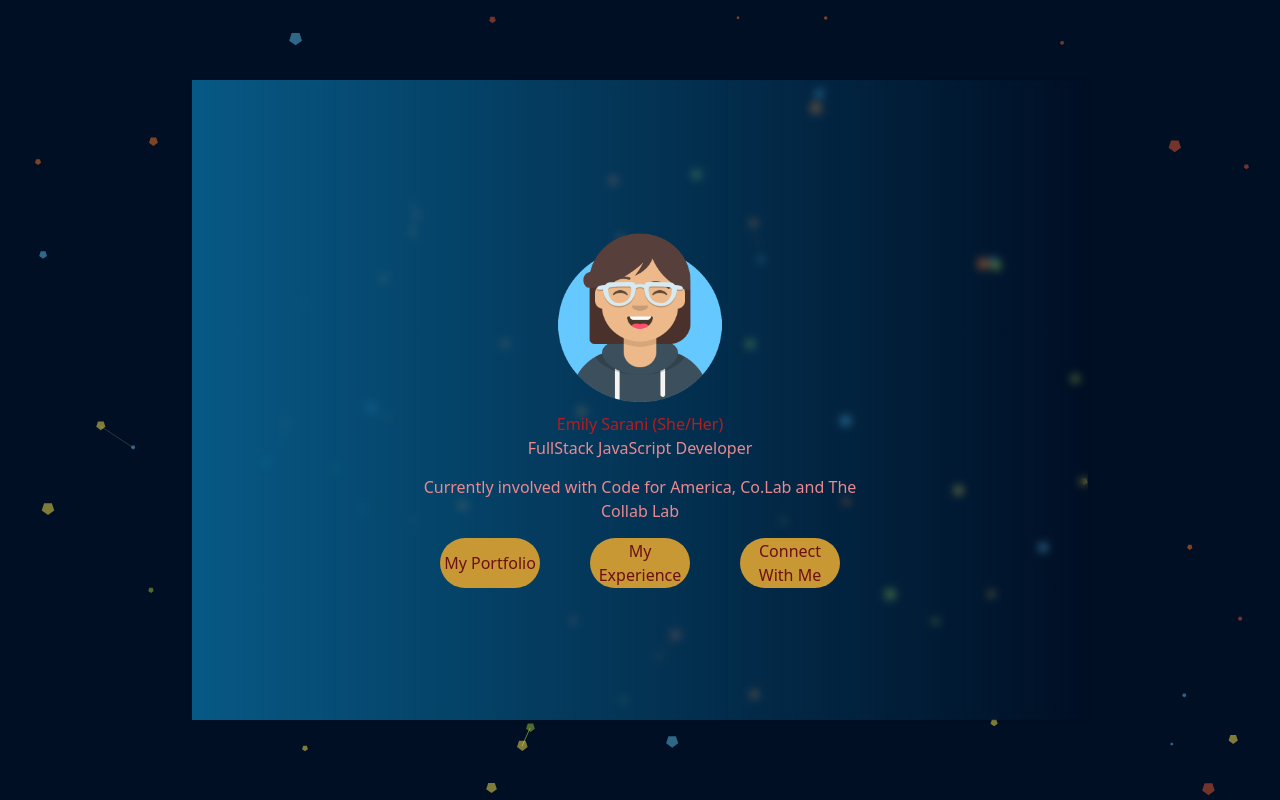
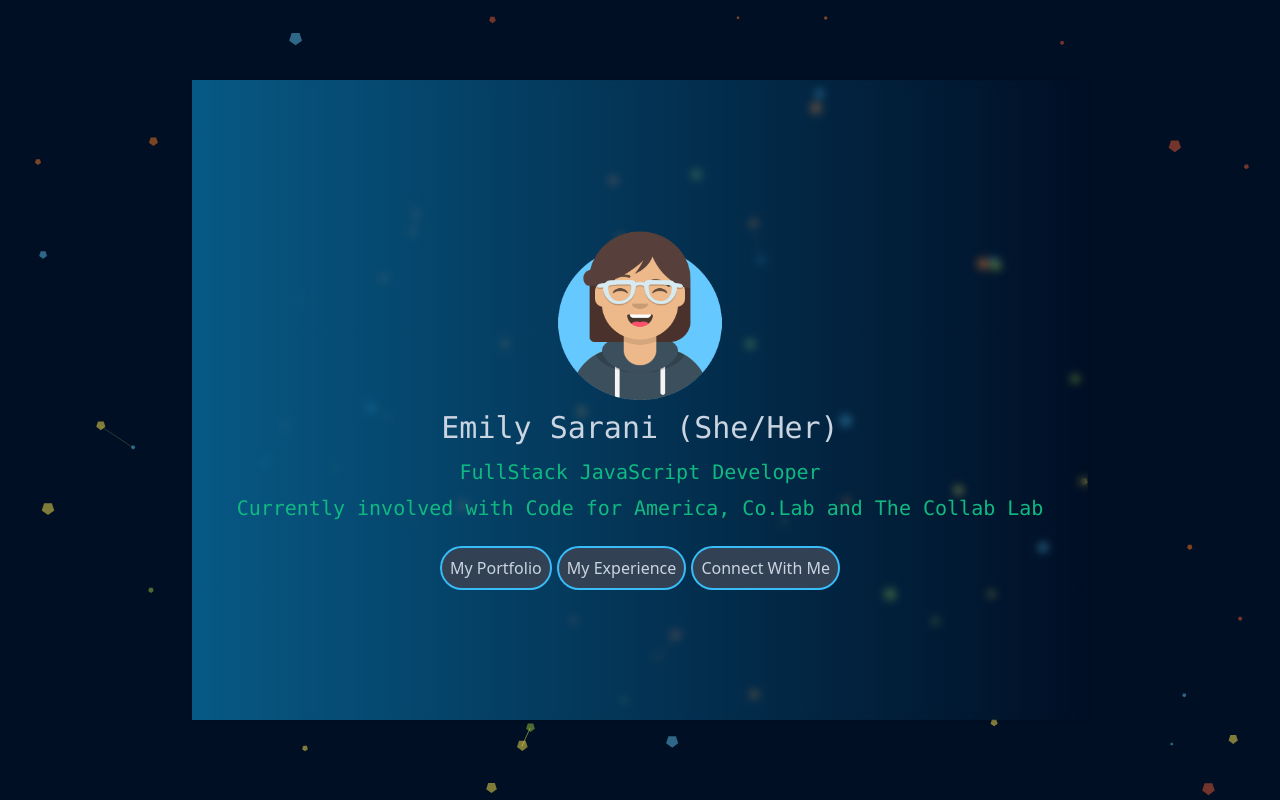
Before and after one commit to EmilyDSarani/resume-website, a React (Create React App) app: page / in a window 1280 px wide. Built offline with nearby package versions, Linux system fonts and the light colour scheme.

Commit message:
home page done

```diff
--- a/src/views/Home/Home.jsx
+++ b/src/views/Home/Home.jsx
@@ -12,24 +12,29 @@ export default class Home extends Component {
       <div className="flex items-center justify-center h-screen w-screen flex-col">
         <ParticlesMagic />
         {/* the brackets in tailwind allows you to use arbitary values */}
-        <div className="flex z-[9999] w-4/5 h-4/5 max-w-4xl justify-center bg-gradient-to-r from-sky-800 to-transparent backdrop-blur-sm shadow flex-col items-center">
+        <div className="flex z-[9999] w-5/6 sm:w-4/5 h-5/6 sm:h-4/5 max-w-4xl justify-center bg-gradient-to-r from-sky-800 to-transparent backdrop-blur-sm shadow flex-col items-center">
 
-          <img className={styles.me} src={me} alt="my avatar" />
-          <h1 className='text-red-700'>Emily Sarani (She/Her)</h1>
-          <p className={styles.bio}>FullStack JavaScript Developer</p>
-          <p className={styles.bio}>
+          <img className='h-[200px] w-[200px] p-2.5' src={me} alt="my avatar" />
+
+
+          <h1 className='text-slate-300 text-3xl text-center pb-3 font-mono'>Emily Sarani (She/Her)</h1>
+
+          <p className='text-emerald-500 font-mono text-xl pb-2 text-center'>FullStack JavaScript Developer</p>
+          <p className='text-emerald-500 font-mono text-xl pb-2 text-center'>
             {" "}
             Currently involved with Code for America, Co.Lab and The Collab Lab
           </p>
-          <div className={styles.buttonContainer}>
+
+          <div className='flex flex-col sm:flex-row justify-center sm:justify-between items-center w-[400px] pt-4'>
+
             <Link to="/portfolio">
-              <button>My Portfolio</button>
+              <button className='flex items-center justify-center border-2 border-sky-400 rounded-full p-2 bg-slate-700 text-slate-300 hover:border-slate-500 hover:bg-slate-900 hover:text-emerald-400'>My Portfolio</button>
             </Link>
             <Link to="/experience">
-              <button>My Experience</button>
+              <button className='flex items-center justify-center border-2 border-sky-400 rounded-full p-2 bg-slate-700 text-slate-300 hover:border-slate-500 hover:bg-slate-900 hover:text-emerald-400'>My Experience</button>
             </Link>
             <Link to="/contact">
-              <button>Connect With Me</button>
+              <button className='flex items-center justify-center border-2 border-sky-400 rounded-full p-2 bg-slate-700 text-slate-300 hover:border-slate-500 hover:bg-slate-900 hover:text-emerald-400'>Connect With Me</button>
             </Link>
           </div>
           {/* <Name /> */}
--- a/src/views/Home/Home.module.css
+++ b/src/views/Home/Home.module.css
@@ -7,7 +7,7 @@
     width: 100vw;
     flex-direction: column;
 } */
-.frost{
+/* .frost{
     z-index: 9999;
     width: 80%;
     max-width: 900px;
@@ -19,8 +19,8 @@
     box-shadow: 10px 10px 10px rgba(30,30,30,0.5);
     flex-direction: column;
     align-items: center;
-}
-.name{
+} */
+/* .name{
     color: var(--baby-powder);
     width: 100%;
     padding-bottom: -10px;
@@ -29,8 +29,8 @@
     text-align: center;
     justify-content: center;
 
-}
-.bio{
+} */
+/* .bio{
     color: var(--light-coral);
     width: 50%;
     padding-bottom: 15px;
@@ -44,13 +44,14 @@
     height: 200px;
     width: 200px;
     padding: 10px;
-}
-.buttonContainer{
+} */
+
+/* .buttonContainer{
     display: flex;
     justify-content: space-between;
     width: 400px;
-}
-
+} */
+/*
 button{
 
     height: 50px;
@@ -62,7 +63,7 @@ button:hover{
     color: var(--satin-sheen-gold);
     background-color: var(--persian-plum);
     cursor: pointer;
-}
+} */
 /* refector and get the frost base styles into app.css instead and also you can call two css files into one file */
 /* once v1.0.5 is done, then everything will be fixed, probably */
 @media only screen and (max-width: 540px){
--- a/src/views/Page/Contact.module.css
+++ b/src/views/Page/Contact.module.css
@@ -49,7 +49,7 @@
     width: 400px;
 }
 
-button{
+/* button{
     height: 50px;
     width: 100px;
     color:var(--persian-plum);
@@ -59,5 +59,5 @@ button:hover{
     color: var(--satin-sheen-gold);
     background-color: var(--persian-plum);
     cursor: pointer;
+} */
 }
-}
--- a/src/views/Page/Experience.module.css
+++ b/src/views/Page/Experience.module.css
@@ -68,7 +68,7 @@
     padding-top: 15px;
 }
 
-button{
+/* button{
 
     height: 50px;
     width: 100px;
@@ -79,5 +79,5 @@ button:hover{
     color: var(--satin-sheen-gold);
     background-color: var(--old-mauve);
     cursor: pointer;
+} */
 }
-}
--- a/src/views/Page/Portfolio.module.css
+++ b/src/views/Page/Portfolio.module.css
@@ -60,7 +60,7 @@
     padding-top: 15px;
 }
 
-button{
+/* button{
     height: 50px;
     width: 100px;
     color:var(--persian-plum);
@@ -71,8 +71,8 @@ button:hover{
     color: var(--satin-sheen-gold);
     background-color: var(--persian-plum);
     cursor: pointer;
-}
-a{
+} */
+/* a{
     color: var(--baby-powder)
   }
   a:hover{
@@ -83,5 +83,5 @@ a{
   }
   a:active{
     color: var(--sky-blue)
-  }
+  } */
 }
```
